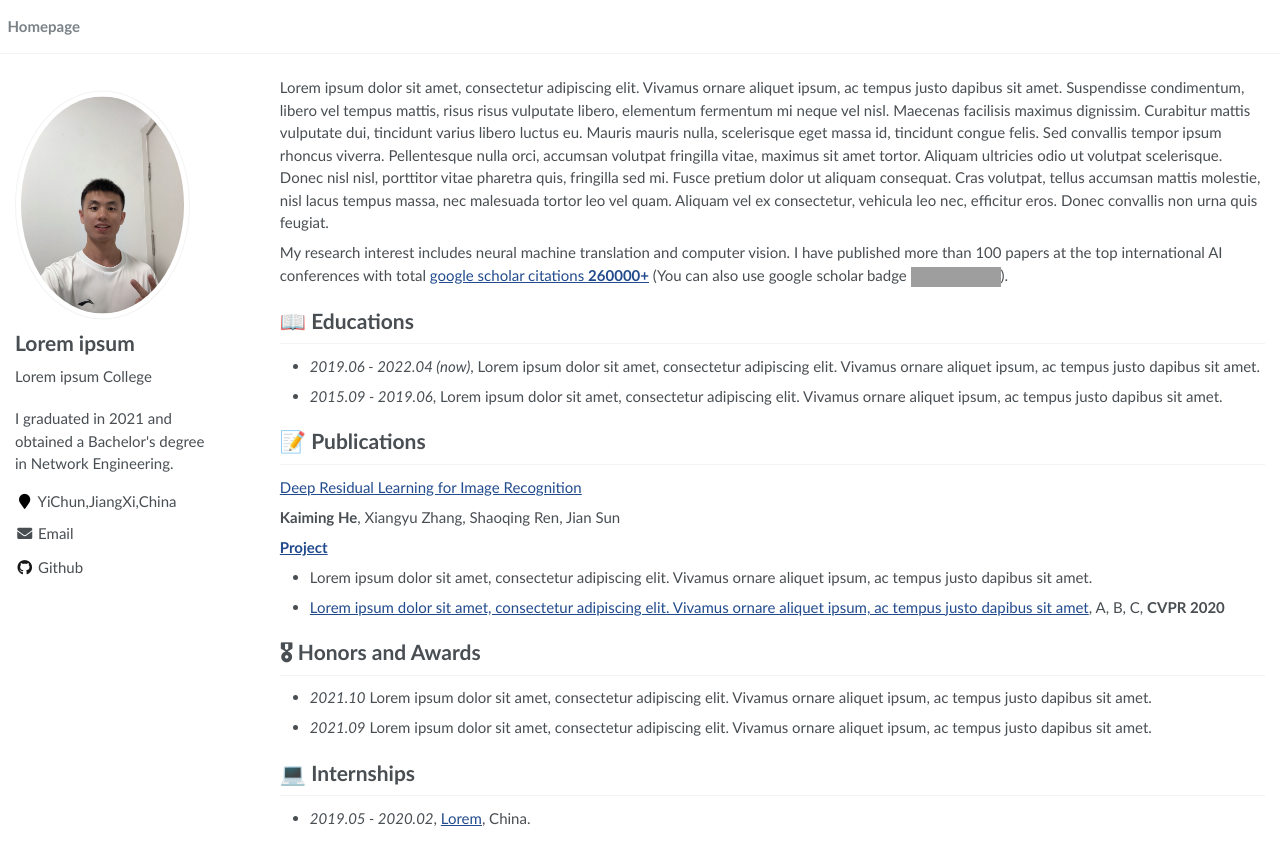
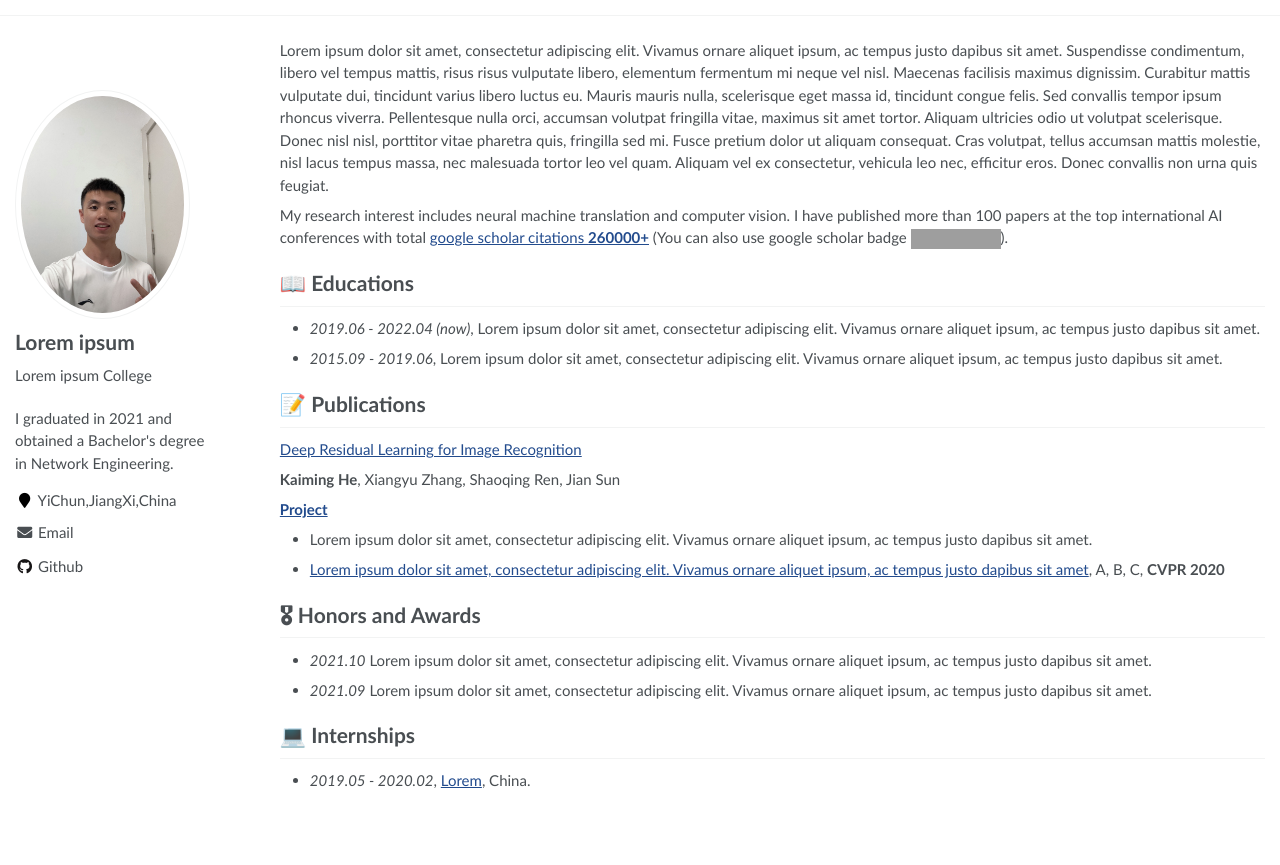
Before and after one commit to ChrisFanStar/chrisfanstar.github.io, a Jekyll site: the page built from _pages/about.md, in a window 1280 px wide. Shown: the top 865 px of the page. Built offline with Jekyll 4.4.1, drawn with Linux system fonts in a browser that asks for light colours; grey boxes are pictures that could not be loaded.

```diff
--- a/_includes/masthead.html
+++ b/_includes/masthead.html
@@ -4,7 +4,7 @@
       <nav id="site-nav" class="greedy-nav">
         <button><div class="navicon"></div></button>
         <ul class="visible-links">
-          <li class="masthead__menu-item masthead__menu-item--lg masthead__menu-home-item"><a href="#about-me">Homepage</a></li>
+          <!-- <li class="masthead__menu-item masthead__menu-item--lg masthead__menu-home-item"><a href="#about-me">Homepage</a></li> -->
           {% for link in site.data.navigation.main %}
             <li class="masthead__menu-item"><a href="{{ domain }}{{ link.url }}">{{ link.title }}</a></li>
           {% endfor %}
```
